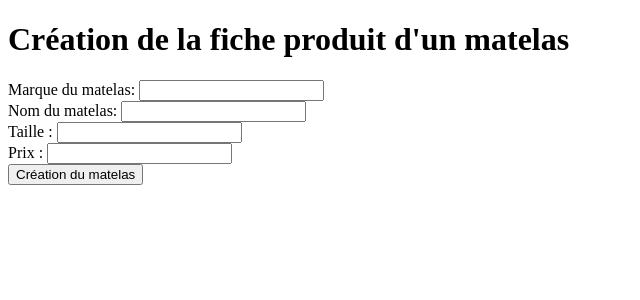
After one commit to 02aurelie/ecf-literie, a PHP site: page /create_bed.php in a window 1280 px wide. The commit adds this page. Shown: the top 300 px of the page, without its empty margins (0-640 px from the left). Run offline with PHP 8.4, Linux system fonts and the light colour scheme.

Commit message:
ajout de create_bed.php

```diff
--- /dev/null
+++ b/create_bed.php
@@ -0,0 +1,66 @@
+<?php
+if (!empty($_POST)) {
+    // Le formulaire a été soumis
+    $errors = [];
+
+    $name = trim(strip_tags($_POST["name"]));
+    $marque = trim(strip_tags($_POST["marque"]));
+    $taille = trim(strip_tags($_POST["taille"]));
+    $prix = trim(strip_tags($_POST["prix"]));
+
+    if (empty($errors)) {
+
+        $db = new PDO("mysql:host=localhost;dbname=literie3000", "root", "");
+
+        $query = $db->prepare("INSERT INTO users (marque, taille, prix) VALUES (:marque, :name, :taille, :prix)");
+
+        $query->bindParam(":marque", $marque);
+        $query->bindParam(":name", $name);
+        $query->bindParam(":taille", $taille);
+        $query->bindParam(":prix", $prix);
+
+        if ($query->execute()) {
+            header("Location: login.php");
+        }
+    }
+}
+?>
+
+
+<!DOCTYPE html>
+<html lang="fr">
+
+<head>
+    <meta charset="UTF-8">
+    <meta http-equiv="X-UA-Compatible" content="IE=edge">
+    <meta name="viewport" content="width=device-width, initial-scale=1.0">
+    <title>Création de la fiche produit d'un matelas</title>
+</head>
+
+<body>
+    <h1>Création de la fiche produit d'un matelas</h1>
+
+    <form action="" method="POST">
+    <div class="form-group">
+            <label for="inputMarque">Marque du matelas:</label>
+            <input type="text" id="inputMarque" name="Marque" value="<?= isset($marque) ? $marque : "" ?>">
+        </div>
+        <div class="form-group">
+            <label for="inputName">Nom du matelas:</label>
+            <input type="text" id="inputName" name="Name" value="<?= isset($name) ? $name : "" ?>">
+        </div>
+        <div class="form-group">
+            <label for="inputTaille">Taille :</label>
+            <input type="text" id="inputTaille" name="Taille" value="<?= isset($taille) ? $taille : "" ?>">
+        </div>
+        <div class="form-group">
+            <label for="inputPrix">Prix :</label>
+            <input type="" name="Prix" id="inputPrix" value="<?= isset($prix) ? $prix : "" ?>">
+
+        </div>
+
+        <input type="submit" value="Création du matelas">
+    </form>
+</body>
+
+</html>
--- a/index.php
+++ b/index.php
@@ -10,6 +10,12 @@ include("templates/header.php");
 ?>
 
 <h1>Notre catalogue</h1>
+<nav>
+    <ul>
+        <li><a href="create_bed.php">Création d'un matelas</a></li>
+
+    </ul>
+</nav>
 <div class="beds">
     <?php
     foreach ($beds as $bed) {
```
